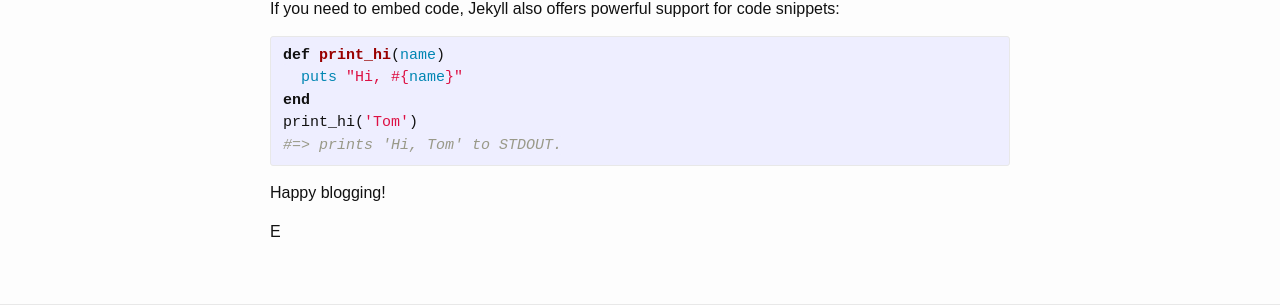
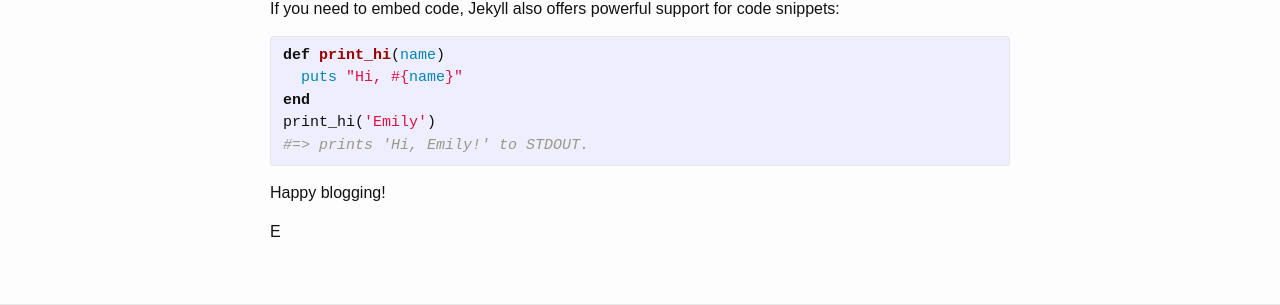
Before and after one commit to emilyannemoses/blog, a Jekyll site: the page built from _posts/2019-05-30-welcome-to-my-new-blog.md, in a window 1280 px wide. Shown: the part 592-897 px from the top of the page. Built offline with Jekyll 4.4.1, drawn with Linux system fonts in a browser that asks for light colours.

Commit message:
saving code snippet

```diff
--- a/_posts/2019-05-30-welcome-to-my-new-blog.md
+++ b/_posts/2019-05-30-welcome-to-my-new-blog.md
@@ -28,8 +28,8 @@ If you need to embed code, Jekyll also offers powerful support for code snippets
 def print_hi(name)
   puts "Hi, #{name}"
 end
-print_hi('Tom')
-#=> prints 'Hi, Tom' to STDOUT.
+print_hi('Emily')
+#=> prints 'Hi, Emily!' to STDOUT.
 {% endhighlight %}
 
 Happy blogging!
```
